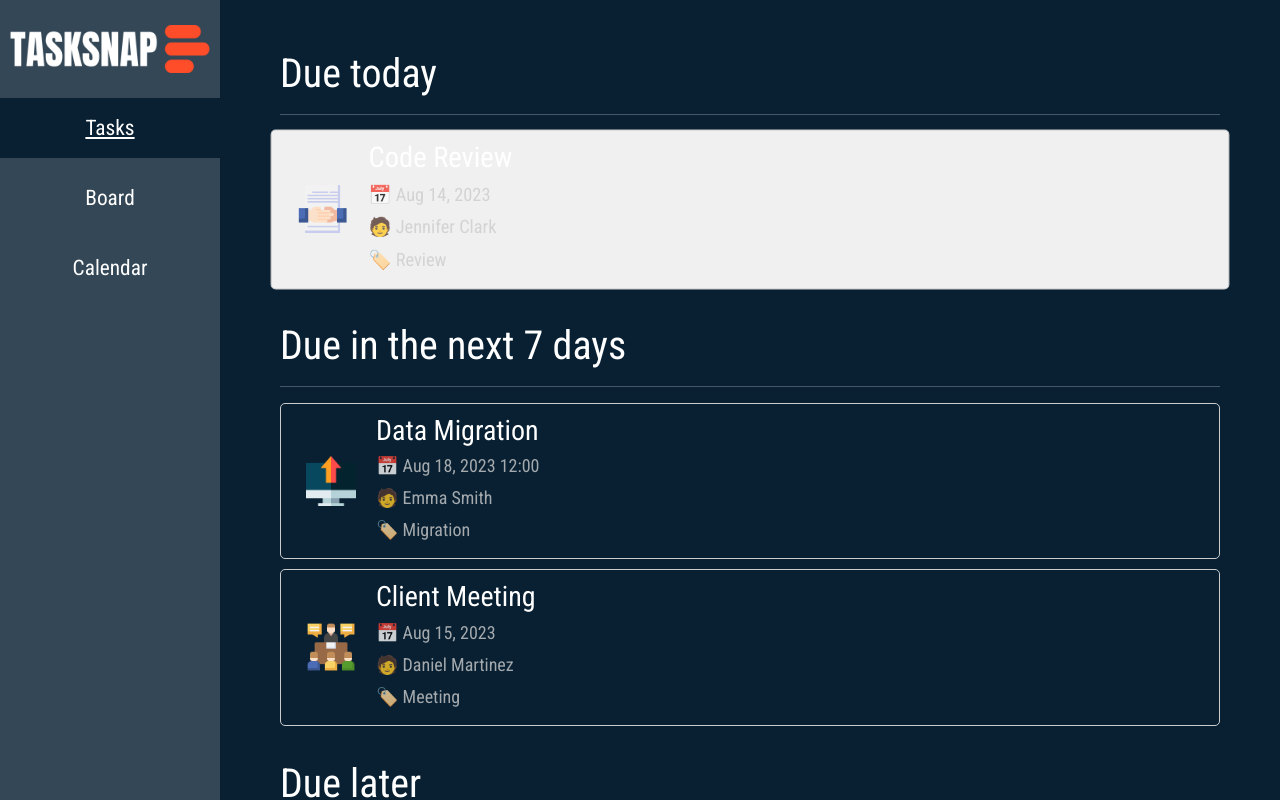
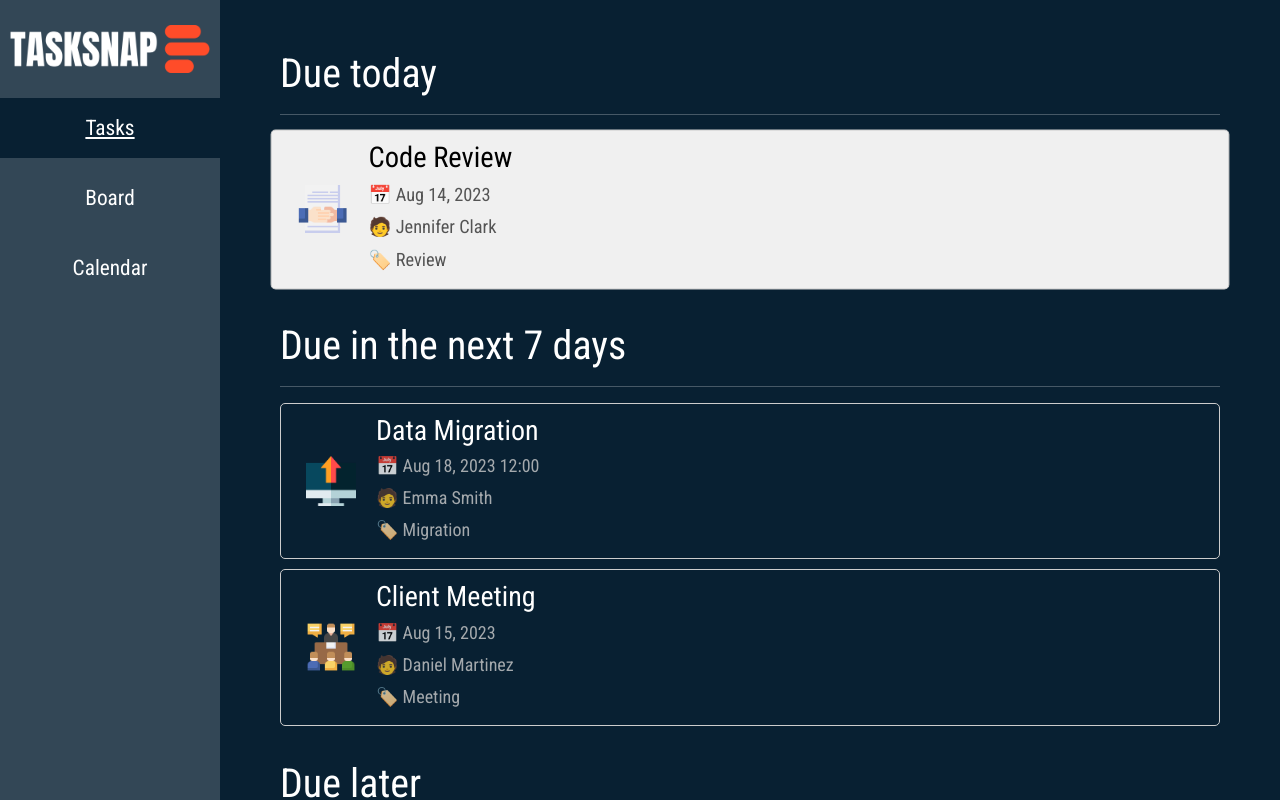
Before and after one commit to thitikl/React_taskSnap, a React (Create React App) app: page / in a window 1280 px wide. In both pictures the pointer is over the element 446 px from the left and 158 px from the top of the page. Shown: the top 800 px of the page. Built offline with nearby package versions, Linux system fonts and the light colour scheme.

Commit message:
Edit text color of tasks on hover

```diff
--- a/src/Tasks/tasks.css
+++ b/src/Tasks/tasks.css
@@ -36,8 +36,15 @@ h2 {
 
 .tasks:hover {
   background-color: #f0f0f0;
-  color: black !important;
   transform: scale(1.02);
+}
+
+.tasks:hover .title {
+  color: black;
+}
+
+.tasks:hover p {
+  color: rgb(84, 84, 84);
 }
 
 .tasks img {
```
